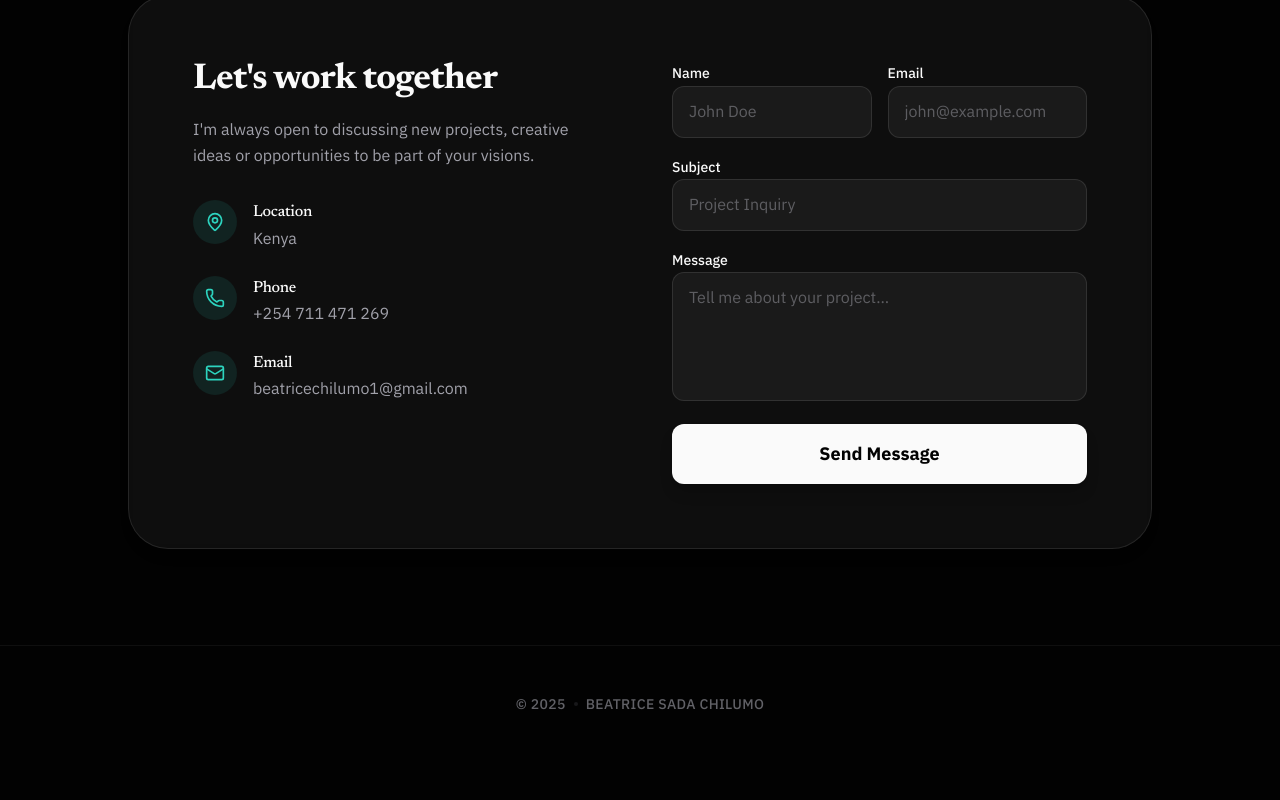
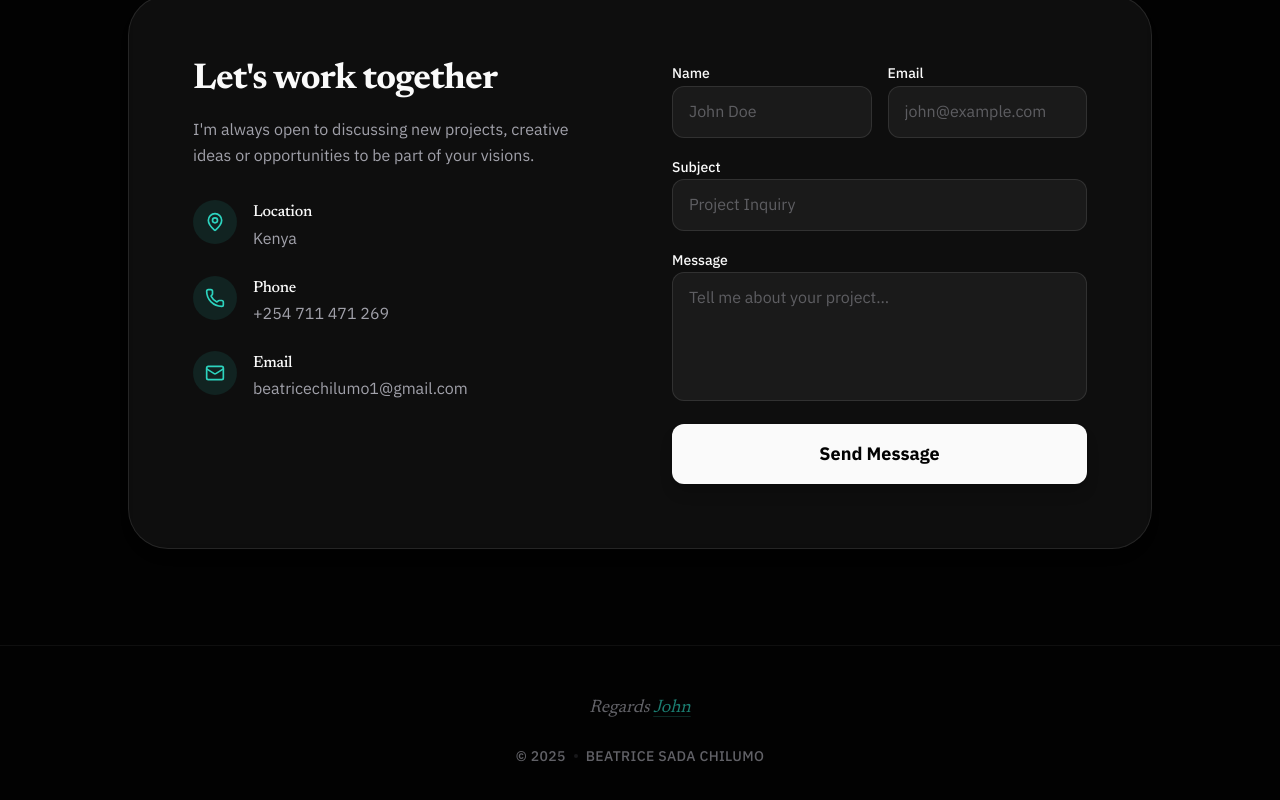
Before and after one commit to jchiwaii/sada-porfolio, a Next.js app: page / in a window 1280 px wide. Shown: the part 5420-6220 px from the top of the page. Before the commit the page ends 6182 px from the top, so only its background shows below. Built offline with nearby package versions, Linux system fonts and the light colour scheme.

Commit message:
feat: Add developer signature with LinkedIn profile link to footer.

```diff
--- a/src/components/footer.tsx
+++ b/src/components/footer.tsx
@@ -34,6 +34,19 @@ export function Footer() {
         <>
             <footer className="relative py-12 px-6 border-t border-white/5 bg-transparent overflow-hidden">
                 <div className="max-w-6xl mx-auto flex flex-col items-center justify-center text-center opacity-60 hover:opacity-100 transition-opacity duration-500">
+
+                    {/* Signature */}
+                    <div className="mb-6 text-lg font-display italic text-muted-foreground">
+                        <span>Regards </span>
+                        <a
+                            href="https://www.linkedin.com/in/john-chiwai/"
+                            target="_blank"
+                            rel="noopener noreferrer"
+                            className="text-primary hover:text-primary/80 transition-colors duration-300 underline decoration-primary/30 hover:decoration-primary/60 underline-offset-4"
+                        >
+                            John
+                        </a>
+                    </div>
 
                     <div className="flex items-center gap-2 text-sm text-muted-foreground font-medium tracking-wide uppercase">
                         <span>© {new Date().getFullYear()}</span>
```
